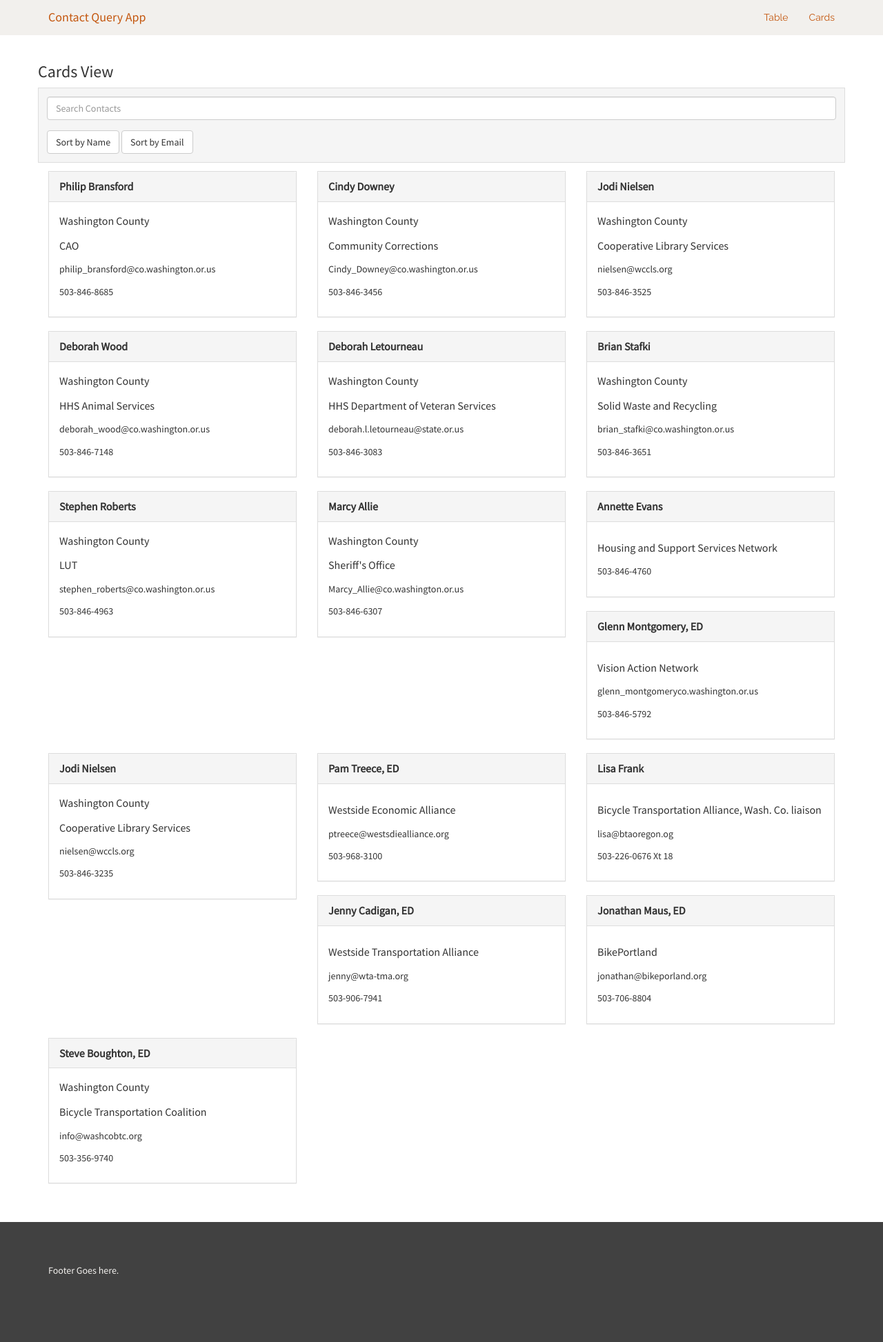
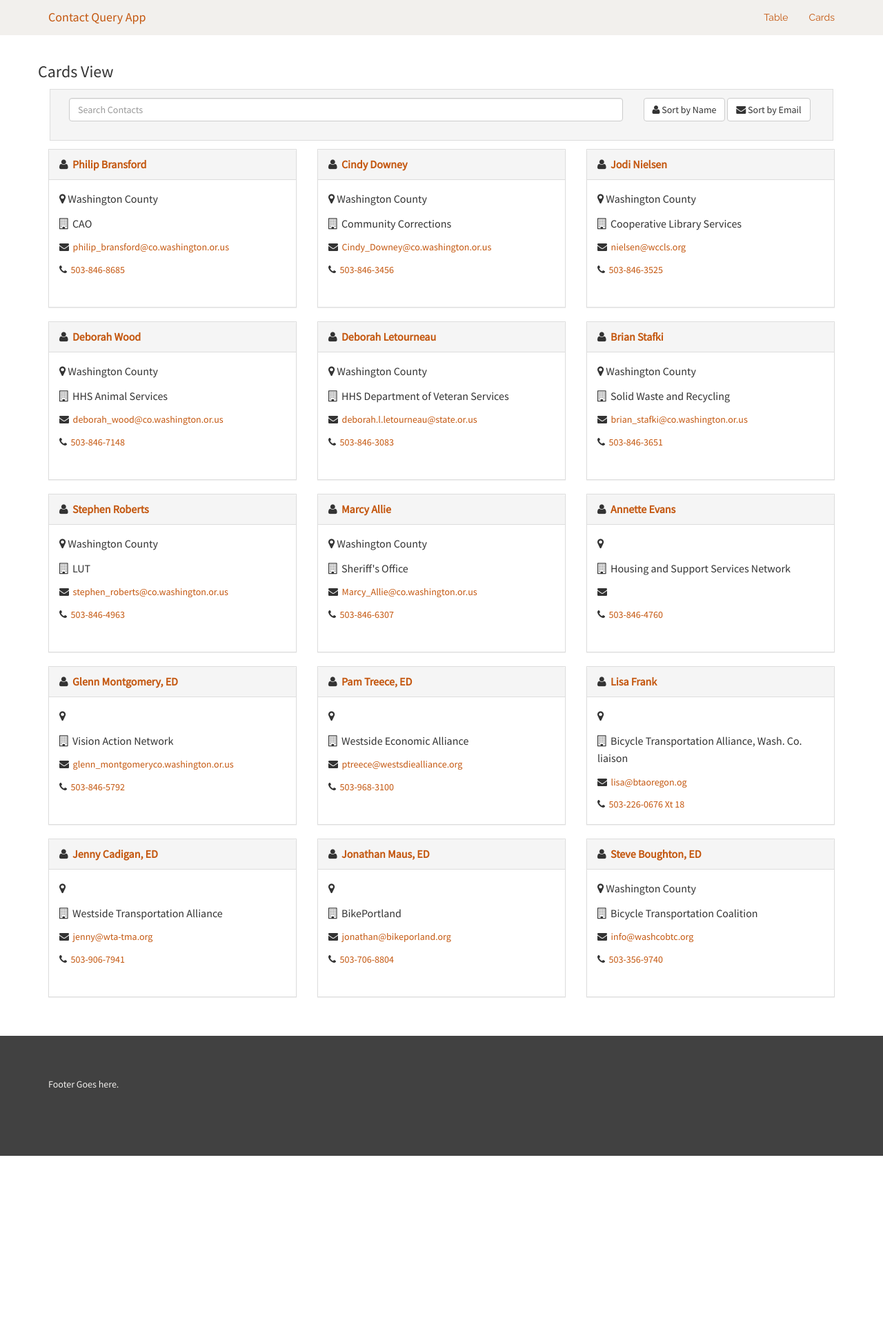
Before and after one commit to mock-up/subsite-contact-query, a Jekyll site: the page built from cards/index.html, in a window 1280 px wide. Shown: the whole page at 69% size. Built offline with Jekyll 4.4.1, drawn with Linux system fonts in a browser that asks for light colours; after the commit the page ends 1676 px from its top, so only the background shows below that.

Commit message:
Adds modal details for cards view.

```diff
--- a/_data/contacts.yml
+++ b/_data/contacts.yml
@@ -58,12 +58,6 @@
   email: glenn_montgomeryco.washington.or.us
   phone: 503-846-5792
 
-- name: Jodi Nielsen
-  county: Washington County
-  department: Cooperative Library Services
-  email: nielsen@wccls.org
-  phone: 503-846-3235
-
 - name: Pam Treece, ED
   county:
   department: Westside Economic Alliance
--- a/_includes/contacts/cards.html
+++ b/_includes/contacts/cards.html
@@ -1,20 +1,77 @@
 
 {% if site.data.contacts %}
   <div class="list">
+    {% assign counter = 0 %}
     {% for contact in site.data.contacts %}
+      {% assign counter = counter | plus: 1 %}
       <div class="col-sm-6 col-md-4">
         <div class="panel panel-default contact-card">
+
           <div class="name panel-heading">
-            {{ contact.name }}
+            <i class="fa fa-user"></i>&nbsp;
+            <a href="#" data-toggle="modal" data-target="#contact-{{ counter }}">{{ contact.name }}</a>
           </div><!-- /.panel-heading -->
+
           <div class="panel-body">
-            <p class="county">{{ contact.county }}</p>
-            <p class="department">{{ contact.department }}</p>
-            <p class="email">{{ contact.email }}</p>
-            <p class="phone">{{ contact.phone }}</p>
+            <p class="county"><i class="fa fa-map-marker"></i>&nbsp;{{ contact.county }}</p>
+            <p class="department">
+              <i class="fa fa-building-o"></i>&nbsp;
+              {{ contact.department }}
+            </p>
+            <p class="email">
+              <i class="fa fa-envelope"></i>&nbsp;
+              <a href="mailto:{{ contact.email }}">{{ contact.email }}</a>
+            </p>
+            <p class="phone">
+              <i class="fa fa-phone"></i>&nbsp;
+              <a href="tel:+{{ contact.phone }}">{{ contact.phone }}</a>
+            </p>
           </div><!-- /.panel-body -->
+
         </div><!-- /.panel -->
       </div><!-- /.col -->
+
+      <div class="modal fade" id="contact-{{ counter }}" tabindex="-1" role="dialog" aria-labelledby="myModalLabel" aria-hidden="true">
+        <div class="modal-dialog">
+          <div class="modal-content">
+            <div class="modal-header">
+              <button type="button" class="close" data-dismiss="modal" aria-label="Close"><span aria-hidden="true">&times;</span></button>
+              <h4 class="modal-title" id="myModalLabel">{{ contact.name }}</h4>
+            </div>
+            <div class="modal-body">
+              <p class="county"><i class="fa fa-map-marker"></i>&nbsp;{{ contact.county }}</p>
+              <p class="department">
+                <i class="fa fa-building-o"></i>&nbsp;
+                {{ contact.department }}
+              </p>
+              <p class="email">
+                <i class="fa fa-envelope"></i>&nbsp;
+                <a href="mailto:{{ contact.email }}">{{ contact.email }}</a>
+              </p>
+              <p class="phone">
+                <i class="fa fa-phone"></i>&nbsp;
+                <a href="tel:+{{ contact.phone }}">{{ contact.phone }}</a>
+              </p>
+              <p class="twitter">
+                <i class="fa fa-twitter"></i>&nbsp;
+                <a href="tel:+{{ contact.twitter }}">{{ contact.twitter }}</a>
+              </p>
+              <p class="facebook">
+                <i class="fa fa-facebook"></i>&nbsp;
+                <a href="tel:+{{ contact.facebook }}">{{ contact.facebook }}</a>
+              </p>
+              <h5>Notes:</h5>
+              <p class="notes">Lorem ipsum dolor sit amet, consectetur adipiscing elit. Pellentesque nec felis ut orci lobortis facilisis lacinia ac eros. Morbi non ullamcorper magna, ornare blandit augue. Curabitur vel dictum mauris. Morbi tristique tellus nec nisi molestie porttitor. Maecenas at viverra ex. Nunc vel metus porta, molestie tortor non, laoreet velit.</p>
+            </div>
+            <div class="modal-footer">
+              <button type="button" class="btn btn-default"><i class="fa fa-envelope"></i></button>
+              <button type="button" class="btn btn-default"><i class="fa fa-phone"></i></button>
+              <button type="button" class="btn btn-default" data-dismiss="modal">Close</button>
+            </div>
+          </div>
+        </div>
+      </div>
+
     {% endfor %}
   </div>
 {% endif %}
--- a/assets/css/custom.css
+++ b/assets/css/custom.css
@@ -127,6 +127,13 @@
 
 .panel {
   border-radius: 0px;
+  height: 230px;
+}
+
+@media (max-width: 768px) {
+  .panel {
+    height: inherit;
+  }
 }
 
 /* ~~~~~~~~~~~~~~~~~~~~~~~~~~~~~~~~~~~~~~~~~~~~~~~~~~~~~~~~~~~~~~~~~~~~~~~~~~ */
@@ -255,13 +262,13 @@
 
 @media (max-width: 768px) {
   .panel-heading {
-    font-size: 12px;
+    font-size: 14px;
   }
 }
 
 .search-bar {
   padding: 12px;
-  margin-bottom: 12px;
+  margin: 2px 2px 12px 2px;
   background: #f5f5f5;
   border: 1px solid #ddd;
 }
--- a/cards/index.html
+++ b/cards/index.html
@@ -9,17 +9,22 @@
 
   <div id="contact-list">
     <div class="row search-bar">
+      <div class="col-lg-9">
         <form>
           <div class="form-group">
             <input class="search form-control" placeholder="Search Contacts">
           </div>
         </form>
+      </div><!-- /.col -->
+
+      <div class="col-lg-3 hidden-xs hidden-sm">
         <button class="sort btn btn-default" data-sort="name">
-        Sort by Name
+          <i class="fa fa-user"></i>&nbsp;Sort by Name
         </button>
         <button class="sort btn btn-default" data-sort="email">
-        Sort by Email
+          <i class="fa fa-envelope"></i>&nbsp;Sort by Email
         </button>
+      </div><!-- /.col -->
     </div><!-- /.row -->
 
     <div class="row">
```
Also changed, not shown: index.html (+4 -3 lines). Lines whose indentation alone changed are shown as unchanged.
